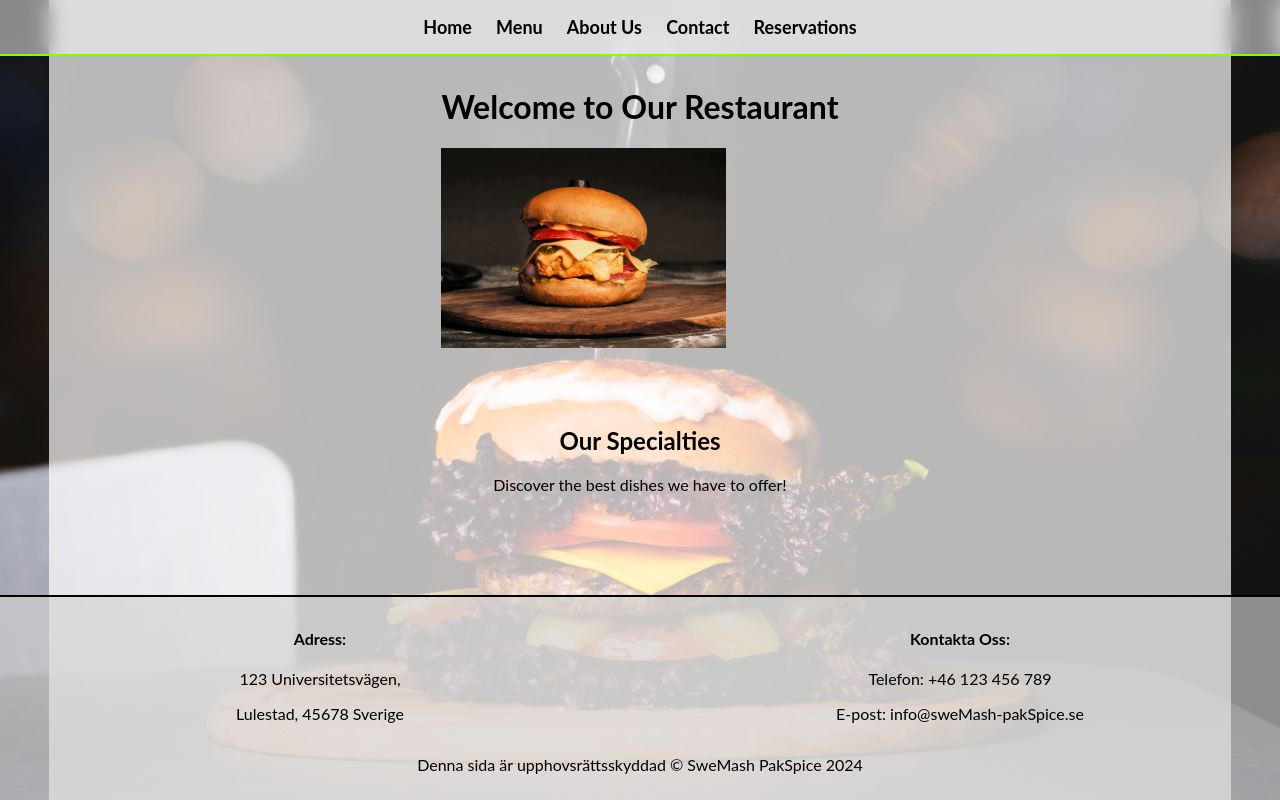
After one commit to hihassan1998/-SweMash_PakSpice-, a PHP site: page /index.php in a window 1280 px wide. The commit adds this page. Run offline with PHP 8.4, Linux system fonts and the light colour scheme; data that the repository does not hold is empty.

Commit message:
Minor changes made; navbar,header,footer added with stylings and basic style for the website added and support of php added for DRY-Coding practices

```diff
--- /dev/null
+++ b/css/footer.css
@@ -0,0 +1,60 @@
+/*
+* footer.css
+*/
+/** footer styling */
+footer {
+    margin-top: auto;
+    border-top: 2px solid black;
+    background-color: #d3d3d3a3;
+    color: #000000;
+    padding: 10px;
+    transform: translateZ(0);
+    flex-shrink: 0;
+    display: flex;
+    flex-direction: column;
+    align-self: center;
+    width: 100vw;
+}
+
+/* styling the footer into coloumbs and rows */
+.col {
+    flex: 1;
+    min-width: 150px;
+    padding: 0 15px;
+    text-align: center;
+}
+
+.row {
+    display: flex;
+    flex-direction: row;
+    justify-content: space-between;
+    width: 100%;
+}
+
+/* styling text possition, and lists */
+.row p {
+    text-align: center;
+}
+
+.footer-marking {
+    display: flex;
+    justify-content: center;
+    margin: 0;
+    left: 10px;
+}
+
+footer ul {
+    list-style: none;
+    padding: 0;
+}
+
+footer ul li {
+    margin-bottom: 2px;
+}
+
+footer a {
+    color: #d1d1d1;
+    font-weight: 100;
+}
+
+/* Styling the footer ends */
--- /dev/null
+++ b/css/navbar.css
@@ -0,0 +1,67 @@
+/** Navbar styling */
+.navbar {
+    z-index: 999;
+    /* border-bottom: 2px solid black; */
+    /* border-top: 4px solid black; */
+    background-color: rgba(255, 255, 255, 0.5);
+    backdrop-filter: blur(10px);
+    top: 0;
+    left: 0;
+    right: 0;
+    position: sticky;
+    padding: 0 10px;
+    /* flex-basis: 10%; */
+    width: 100vw;
+    align-self: center;
+    border-bottom: 2px solid chartreuse; ;
+    /* background-color: green; */
+    /* background-color: yellow; */
+}
+/* Responsive design */
+@media (max-width: 786px) {
+    .navbar{
+        display: flex;
+        flex-direction: column;
+    }
+    .main {
+        justify-items: center;
+    }
+
+}
+
+
+nav ul {
+    list-style: none;
+    padding: 0;
+    justify-self: center;
+
+}
+
+.logo {
+    display: inline-block;
+    flex: 0 0 auto;
+    vertical-align: middle;
+}
+
+nav ul li {
+    display: inline;
+    margin: 0 10px;
+    font-size: large;
+    font-weight: bold;
+}
+
+nav ul li a {
+    color: #000000;
+    text-decoration: none;
+    transform: scale(1.05);
+}
+
+a:hover {
+    transform: scale(1.05);
+    color: chartreuse;
+}
+
+.hovereffect:hover {
+    transform: scale(1.05);
+    color: chartreuse;
+}
--- /dev/null
+++ b/css/style.css
@@ -0,0 +1,113 @@
+/* General page styling */
+html {
+    background-image: url('../img/burger-banner.jpg');
+    background-position: center;
+    background-attachment: fixed;
+    background-size: cover;
+    background-repeat: no-repeat;
+
+    height: 100vh;
+    font-family: 'Lato', sans-serif;
+    scroll-behavior: smooth;
+}
+
+body {
+    width: 90vw;
+    min-height: 100vh;
+    padding: 10px;
+    margin: 0 auto;
+
+    /* box-shadow: 0px 0px 10px rgba(0, 0, 0, 0.1); */
+    display: flex;
+    flex-direction: column;
+    padding: 0px 15px;
+    gap: 10px;
+    background-color: rgba(255, 255, 255, 0.7);
+    overflow-x: hidden;
+    /* overflow-y: hidden; */
+    /* padding-top: 50px; */
+    align-items: center;
+    align-self: center;
+}
+
+
+
+/* Main content styling */
+main {
+    flex: 1;
+    padding: 45px;
+}
+
+
+/* Responsive design */
+@media (max-width: 786px) {
+    .home-h1 {
+        font-size: 35px;
+    }
+
+    .home1-h1 {
+        font-size: 30px;
+        justify-self: center;
+    }
+
+    .main {
+        justify-items: center;
+    }
+
+    .om-content {
+        justify-self: center;
+    }
+}
+
+
+img {
+    max-width: 100%;
+    height: auto;
+}
+
+/** Maggy article styling */
+
+.img-2 {
+    max-width: 100%;
+    height: auto;
+    display: flex;
+    margin: 0 auto;
+    border-radius: 15px;
+}
+
+.col-mag {
+    flex: 1;
+    min-width: 150px;
+    padding: 0 15px;
+    text-align: left;
+}
+
+.col-mag h1,
+h2 {
+    text-align: center;
+}
+
+.bildtext-m {
+    text-align: center;
+    font-weight: bold;
+}
+
+
+/** styling Om-sidan  */
+
+.om-content {
+    margin-bottom: 20px;
+    padding: 10px;
+    border: 5px #ccc;
+    border-radius: 8px;
+    box-shadow: 2px 2px 8px rgba(0, 0, 0, 0.3);
+    background-color: #f9f9f9;
+    width: 100%;
+}
+
+ul> {
+    list-style-type: none;
+    padding: 0;
+    margin: 0;
+
+}
--- a/includes/footer.php
+++ b/includes/footer.php
@@ -0,0 +1,23 @@
+<footer>
+    <div class="row">
+        <div class="col">
+            <h4>Adress:</h4>
+            <p>123 Universitetsvägen,</p>
+            <p> Lulestad, 45678 Sverige</p>
+        </div>
+        <div class="col">
+            <h4>Kontakta Oss:</h4>
+
+            <p>Telefon: +46 123 456 789</p>
+            <p>E-post: info@sweMash-pakSpice.se</p>
+        </div>
+    </div>
+
+    <div class="footer-marking">
+        <p>Denna sida är upphovsrättsskyddad &copy; SweMash PakSpice 2024</p>
+    </div>
+
+</footer>
+</body>
+
+</html>
--- a/includes/header.php
+++ b/includes/header.php
@@ -0,0 +1,36 @@
+<?php
+
+// include('../config/config.php');
+
+
+
+// Special body design for home page
+// $page = basename($_SERVER['PHP_SELF'], ".php");
+// $bodyClass = '';
+
+// if ($page == 'home') {
+//     $bodyClass = 'special-body';
+// }
+?>
+
+<!doctype html>
+<html lang="sv">
+
+<head>
+    <meta charset="utf-8">
+    <meta name="referrer" content="unsafe-url">
+    <meta name="viewport" content="width=device-width, initial-scale=1.0">
+    <title>BMO | <?= $title ?></title>
+    <link rel="shortcut icon" href="../img/bmo_logo.png">
+    <link rel="stylesheet" href="css/style.css">
+    <link rel="stylesheet" href="css/header.css">
+    <link rel="stylesheet" href="css/navbar.css">
+    <link rel="stylesheet" href="css/galleri.css">
+    <link rel="stylesheet" href="css/footer.css">
+
+</head>
+
+
+<body class="<?= $bodyClass ?>">
+
+    <?php include("navbar.php") ?>
--- a/includes/navbar.php
+++ b/includes/navbar.php
@@ -1,4 +1,4 @@
-<nav>
+<nav class="navbar">
     <ul>
         <li><a href="/index.php">Home</a></li>
         <li><a href="/pages/menu.php">Menu</a></li>
--- /dev/null
+++ b/index.php
@@ -0,0 +1,22 @@
+<?
+$title ="Home Page" ;
+?>
+
+<?php include 'includes/header.php'; ?>
+
+    <header>
+        <h1 class="hovereffect">Welcome to Our Restaurant</h1>
+        <img src="././img/bun-hallomi.jpg" style="height: 200px;  width: auto;" alt="Delicious food">
+    </header>
+
+    <main>
+        <section>
+            <h2>Our Specialties</h2>
+            <p>Discover the best dishes we have to offer!</p>
+        </section>
+    </main>
+
+
+    <?php include 'includes/footer.php'; ?>
+</body>
+</html>
```
Also changed, not shown: config/config.php (added, +9 -0 lines), index.html (deleted, +0 -23 lines).
